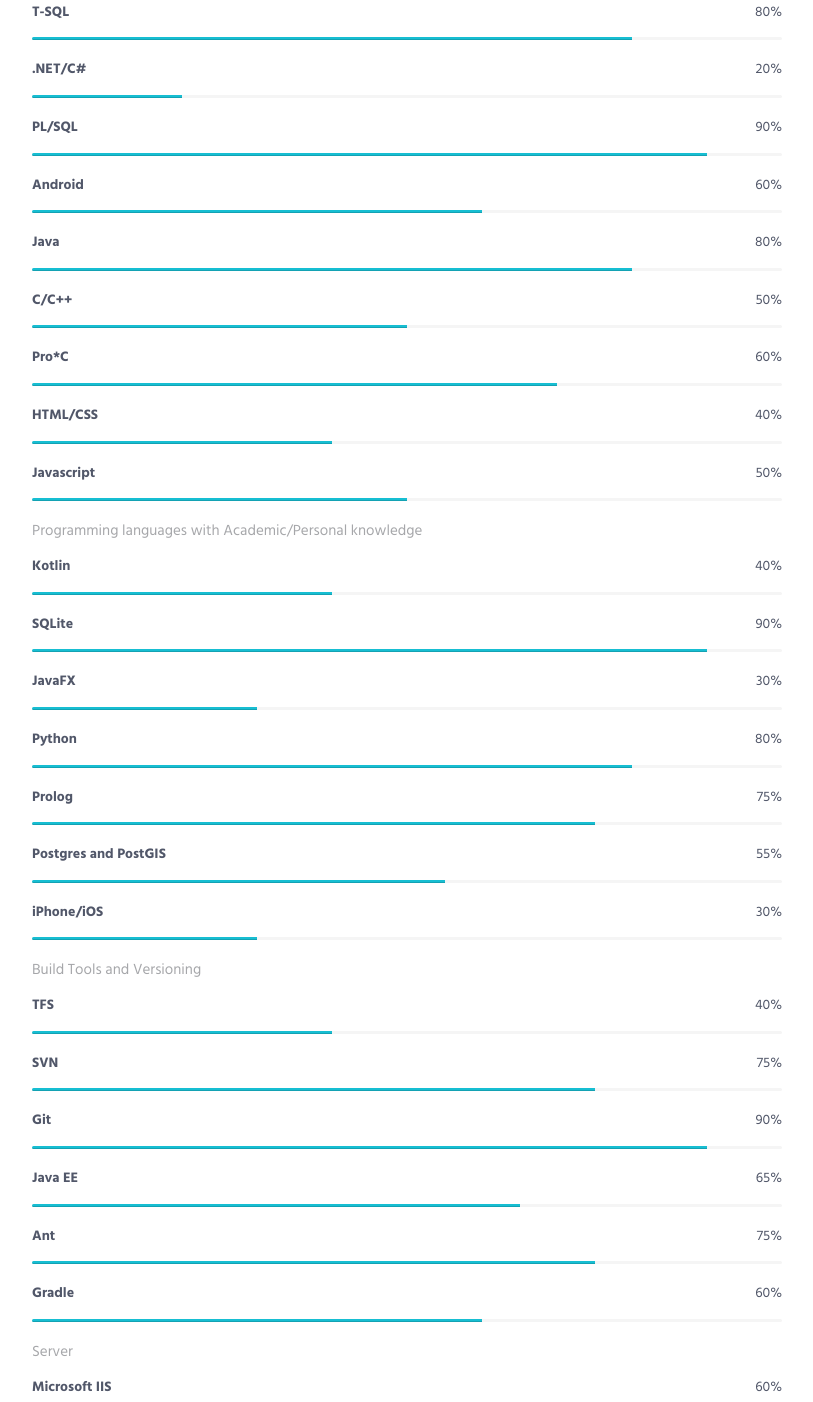
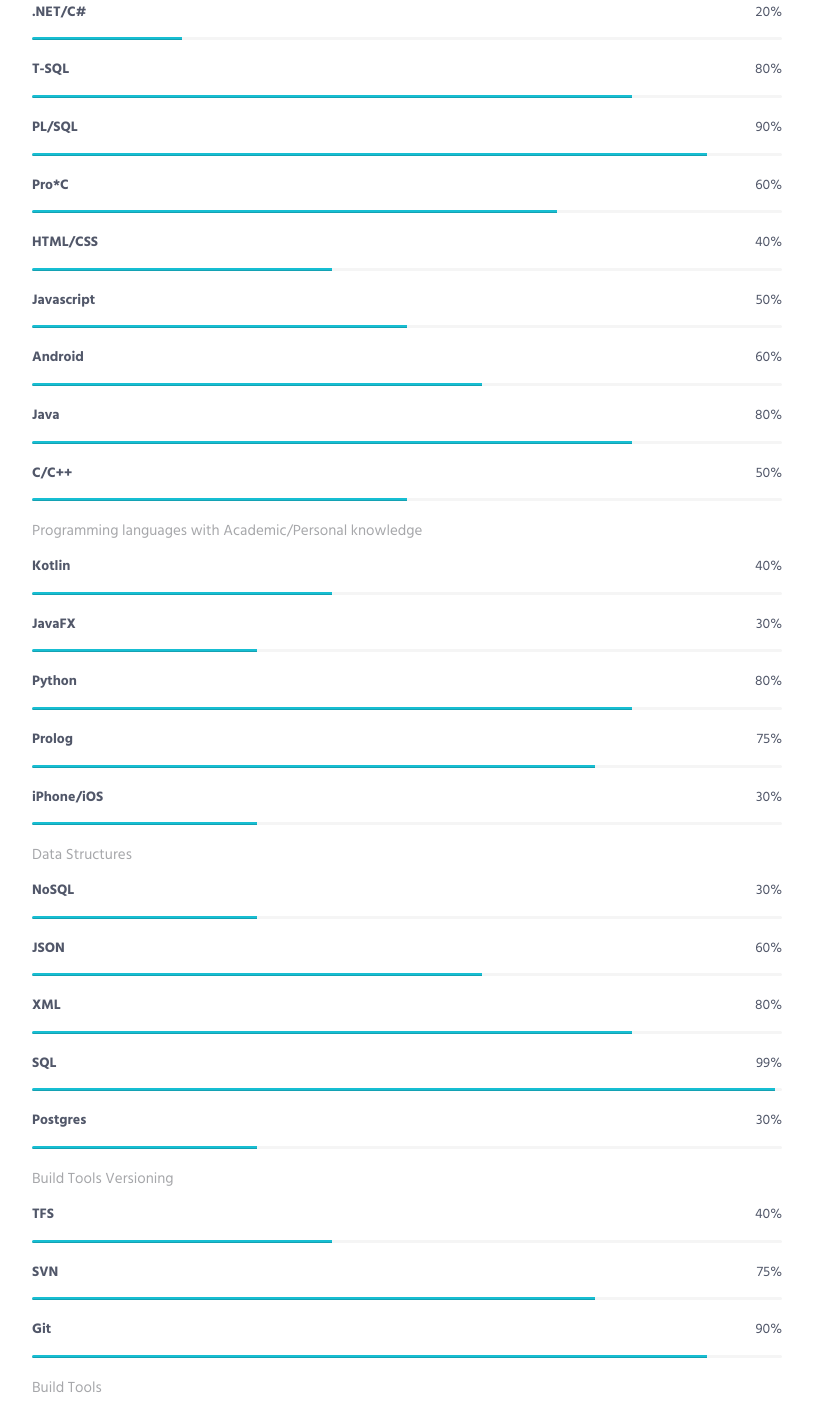
Before and after one commit to migueLoureiro/migueLoureiro.github.io, a plain HTML site: page index.html in a window 1280 px wide. Shown: the part 910-2312 px from the top of the page, without its empty margins (428-1241 px from the left). Drawn offline with Linux system fonts and the light colour scheme.

Commit message:
Refractoring Tecnologies/Languages
Changed order of techonologys.
Fraction build tools and versisioning. Added new category data structure.
Added NoSQL, Firebase server.

```diff
--- a/index.html
+++ b/index.html
@@ -128,21 +128,39 @@
                         <p>Programming languages with professional experience </p>
                         <!--  Begin  Programming Languages -->
                         <div class="progress-box">
+                            <h5>.NET/C# <span class="color-heading pull-right">20%</span></h5>
+                            <div class="progress">
+                                <div class="progress-bar bg-color-base" role="progressbar" data-width="20"></div>
+                            </div>
+                        </div>
+                        <div class="progress-box">
                             <h5>T-SQL <span class="color-heading pull-right">80%</span></h5>
                             <div class="progress">
                                 <div class="progress-bar bg-color-base" role="progressbar" data-width="80"></div>
                             </div>
                         </div>
                         <div class="progress-box">
-                            <h5>.NET/C# <span class="color-heading pull-right">20%</span></h5>
+                            <h5>PL/SQL <span class="color-heading pull-right">90%</span></h5>
                             <div class="progress">
-                                <div class="progress-bar bg-color-base" role="progressbar" data-width="20"></div>
+                                <div class="progress-bar bg-color-base" role="progressbar" data-width="90"></div>
                             </div>
                         </div>
                         <div class="progress-box">
-                            <h5>PL/SQL <span class="color-heading pull-right">90%</span></h5>
+                            <h5>Pro*C <span class="color-heading pull-right">60%</span></h5>
                             <div class="progress">
-                                <div class="progress-bar bg-color-base" role="progressbar" data-width="90"></div>
+                                <div class="progress-bar bg-color-base" role="progressbar" data-width="70"></div>
+                            </div>
+                        </div>
+                        <div class="progress-box">
+                            <h5> HTML/CSS <span class="color-heading pull-right">40%</span></h5>
+                            <div class="progress">
+                                <div class="progress-bar bg-color-base" role="progressbar" data-width="40"></div>
+                            </div>
+                        </div>
+                        <div class="progress-box">
+                            <h5> Javascript <span class="color-heading pull-right">50%</span></h5>
+                            <div class="progress">
+                                <div class="progress-bar bg-color-base" role="progressbar" data-width="50"></div>
                             </div>
                         </div>
                         <div class="progress-box">
@@ -163,36 +181,11 @@
                                 <div class="progress-bar bg-color-base" role="progressbar" data-width="50"></div>
                             </div>
                         </div>
-                        <div class="progress-box">
-                            <h5>Pro*C <span class="color-heading pull-right">60%</span></h5>
-                            <div class="progress">
-                                <div class="progress-bar bg-color-base" role="progressbar" data-width="70"></div>
-                            </div>
-                        </div>
-                        <div class="progress-box">
-                            <h5> HTML/CSS <span class="color-heading pull-right">40%</span></h5>
-                            <div class="progress">
-                                <div class="progress-bar bg-color-base" role="progressbar" data-width="40"></div>
-                            </div>
-                        </div>
-                        <div class="progress-box">
-                            <h5> Javascript <span class="color-heading pull-right">50%</span></h5>
-                            <div class="progress">
-                                <div class="progress-bar bg-color-base" role="progressbar" data-width="50"></div>
-                            </div>
-                        </div>
-
                         <p>Programming languages with Academic/Personal knowledge </p>
                         <div class="progress-box">
                             <h5>Kotlin<span class="color-heading pull-right">40%</span></h5>
                             <div class="progress">
                                 <div class="progress-bar bg-color-base" role="progressbar" data-width="40"></div>
-                            </div>
-                        </div>
-                        <div class="progress-box">
-                            <h5>SQLite <span class="color-heading pull-right">90%</span></h5>
-                            <div class="progress">
-                                <div class="progress-bar bg-color-base" role="progressbar" data-width="90"></div>
                             </div>
                         </div>
                         <div class="progress-box">
@@ -214,20 +207,45 @@
                             </div>
                         </div>
                         <div class="progress-box">
-                            <h5>Postgres and PostGIS <span class="color-heading pull-right">55%</span></h5>
+                            <h5>iPhone/iOS <span class="color-heading pull-right">30%</span></h5>
                             <div class="progress">
-                                <div class="progress-bar bg-color-base" role="progressbar" data-width="55"></div>
+                                <div class="progress-bar bg-color-base" role="progressbar" data-width="30"></div>
+                            </div>
+                        </div>
+                        <p> Data Structures </p>
+                        <div class="progress-box">
+                            <h5>NoSQL<span class="color-heading pull-right">30%</span></h5>
+                            <div class="progress">
+                                <div class="progress-bar bg-color-base" role="progressbar" data-width="30"></div>
                             </div>
                         </div>
                         <div class="progress-box">
-                            <h5>iPhone/iOS <span class="color-heading pull-right">30%</span></h5>
+                            <h5>JSON<span class="color-heading pull-right">60%</span></h5>
+                            <div class="progress">
+                                <div class="progress-bar bg-color-base" role="progressbar" data-width="60"></div>
+                            </div>
+                        </div>
+                        <div class="progress-box">
+                            <h5>XML<span class="color-heading pull-right">80%</span></h5>
+                            <div class="progress">
+                                <div class="progress-bar bg-color-base" role="progressbar" data-width="80"></div>
+                            </div>
+                        </div>
+                        <div class="progress-box">
+                            <h5>SQL<span class="color-heading pull-right">99%</span></h5>
+                            <div class="progress">
+                                <div class="progress-bar bg-color-base" role="progressbar" data-width="99"></div>
+                            </div>
+                        </div>
+                        <div class="progress-box">
+                            <h5>Postgres<span class="color-heading pull-right">30%</span></h5>
                             <div class="progress">
                                 <div class="progress-bar bg-color-base" role="progressbar" data-width="30"></div>
                             </div>
                         </div>
                         <!--  End  Programming Languages -->
                         <!-- Begin Build Tools and Versioning -->
-                        <p>Build Tools and Versioning </p>
+                        <p>Build Tools Versioning </p>
                         <div class="progress-box">
                             <h5> TFS <span class="color-heading pull-right">40%</span></h5>
                             <div class="progress">
@@ -246,7 +264,7 @@
                                 <div class="progress-bar bg-color-base" role="progressbar" data-width="90"></div>
                             </div>
                         </div>
-
+                        <p>Build Tools </p>
                         <div class="progress-box">
                             <h5> Java EE <span class="color-heading pull-right">65%</span></h5>
                             <div class="progress">
@@ -266,6 +284,12 @@
                             </div>
                         </div>
                         <p> Server </p>
+                        <div class="progress-box">
+                            <h5> Firebase - Google Cloud <span class="color-heading pull-right">30%</span></h5>
+                            <div class="progress">
+                                <div class="progress-bar bg-color-base" role="progressbar" data-width="30"></div>
+                            </div>
+                        </div>
                         <div class="progress-box">
                             <h5> Microsoft IIS <span class="color-heading pull-right">60%</span></h5>
                             <div class="progress">
```
